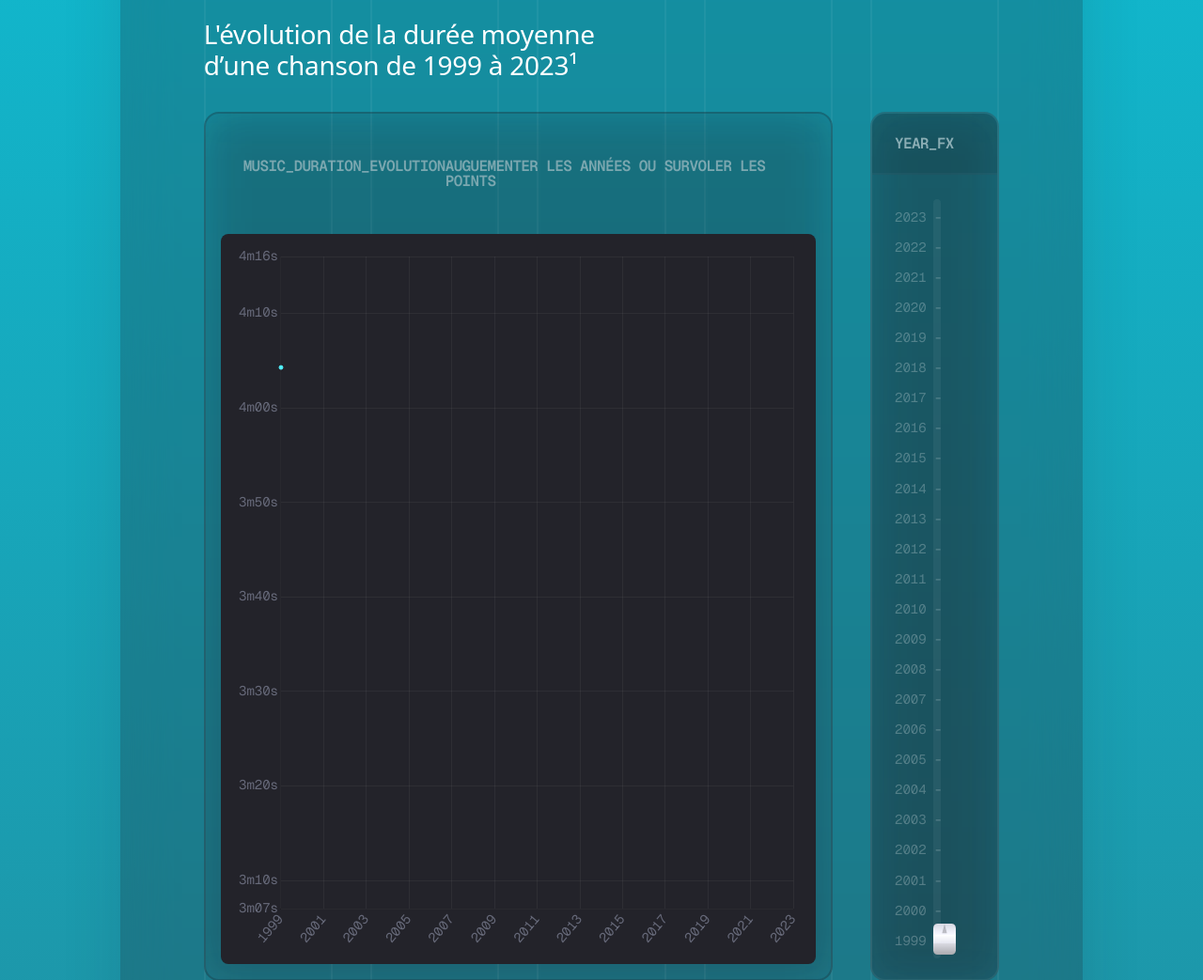
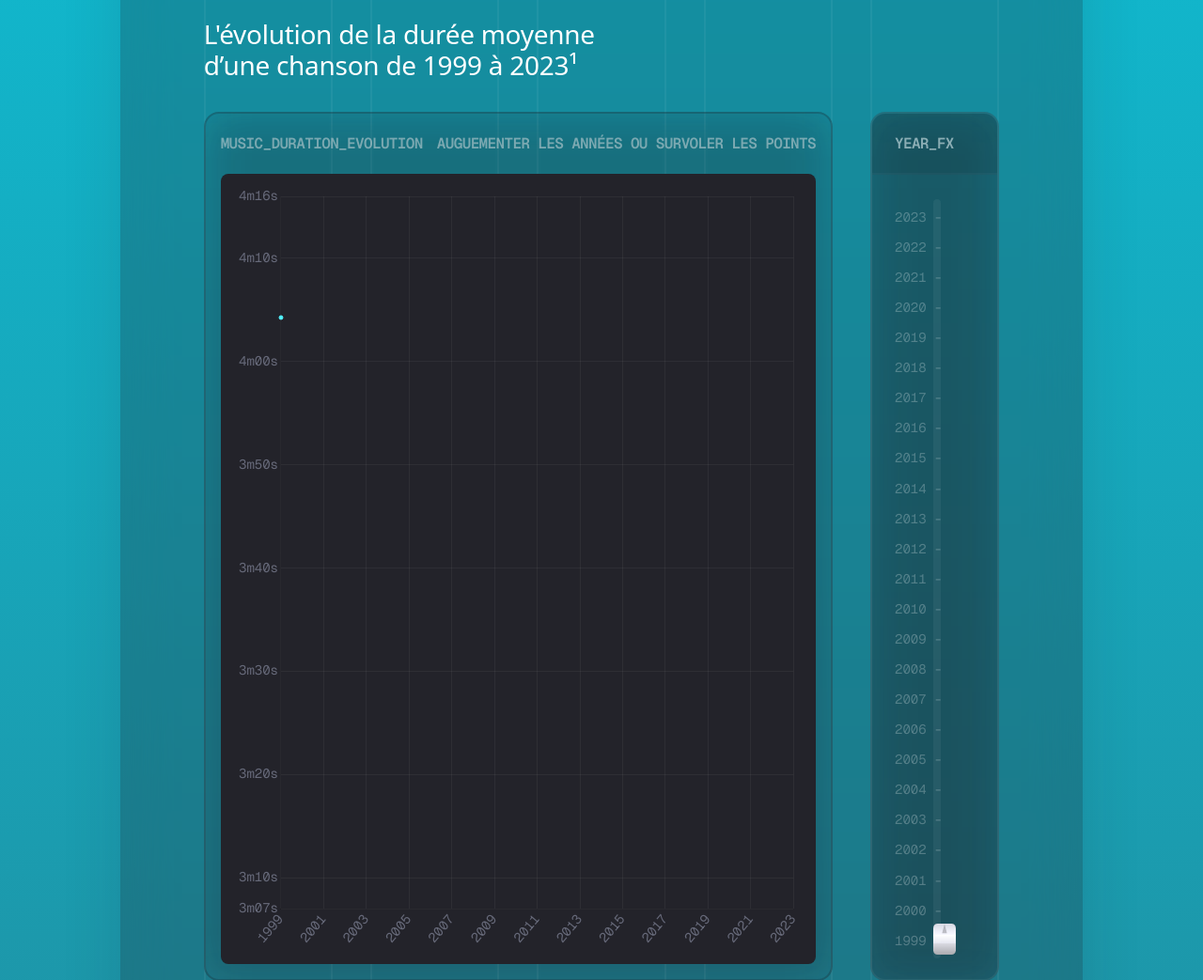
Before and after one commit to aetherjyan/SingingForTheStats, a plain HTML site: page index.html in a window 1280 px wide. Shown: the part 2520-3563 px from the top of the page at 94% size. Drawn offline with nearby package versions, Linux system fonts and the light colour scheme; a web font is replaced by a local one.

Commit message:
Petite correction CSS des barres de titre des graphiques

```diff
--- a/style/global.css
+++ b/style/global.css
@@ -263,8 +263,7 @@ p {
 }
 
 .chart-window .window-titlebar {
-    margin-top: 8px;
-    margin-bottom: 24px;
+    padding: 8px 0 24px 0;
 }
 
 /* Classes à appliquer au Trivia */
```
